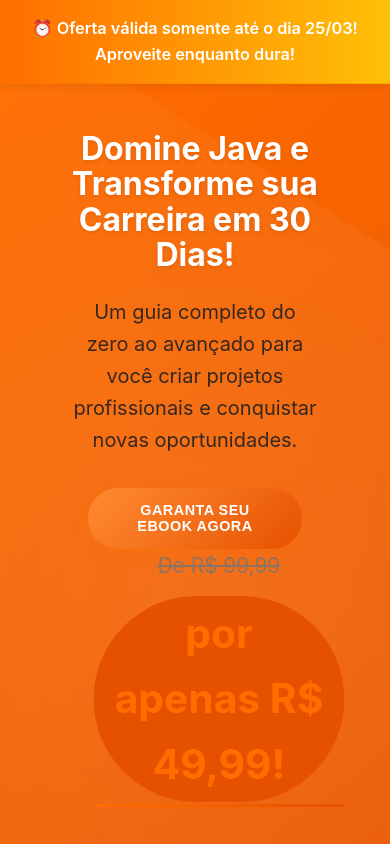
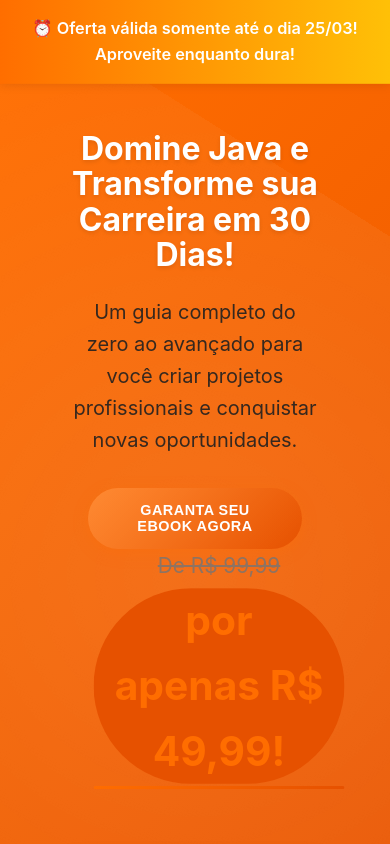
Before and after one commit to gabrielponde/landing-page-conversao, a Next.js app: page / in a window 390 px wide. Shown: the top 844 px of the page. Built offline with nearby package versions, Linux system fonts and the light colour scheme.

Commit message:
Ajustes no css

```diff
--- a/src/app/styles.css
+++ b/src/app/styles.css
@@ -892,10 +892,6 @@ section h2::after {
     margin-bottom: 2rem;
   }
 
-  .price-details {
-    text-align: center;
-  }
-
   .benefits-list {
     display: inline-block;
     text-align: left;
@@ -915,19 +911,26 @@ section h2::after {
   }
 
   .price-details {
+    display: flex;
+    flex-direction: row;
     justify-content: center;
-    text-align: center;
+    align-items: center;
+    flex-wrap: wrap;
+    gap: 0.5rem;
     width: 100%;
+    margin: 1.5rem auto;
+    padding: 0 1rem; /* Adicionado padding para evitar que encoste nas bordas */
   }
 
   .old-price {
-    width: 100%;
     text-align: center;
     margin-right: 0;
+    flex: 0 0 100%; /* Faz ocupar toda a linha */
   }
 
   .price-value {
-    margin: 0.5rem auto;
+    margin: 0;
+    text-align: center;
   }
 
   .faq-question {
@@ -953,14 +956,18 @@ section h2::after {
 
   .price-details {
     flex-direction: column;
-    align-items: center;
     gap: 0.5rem;
+    padding: 0; /* Reset do padding para controle mais fino */
   }
 
   .old-price, .price-value {
-    display: block;
-    width: 100%;
-    text-align: center;
+    width: auto;
+    max-width: 100%;
+    padding: 0 1rem; /* Garante que não encoste nas bordas */
+  }
+
+  .hero-text {
+    padding: 0 1rem; /* Adicionado para alinhar com os preços */
   }
 
   .faq-question {
```
